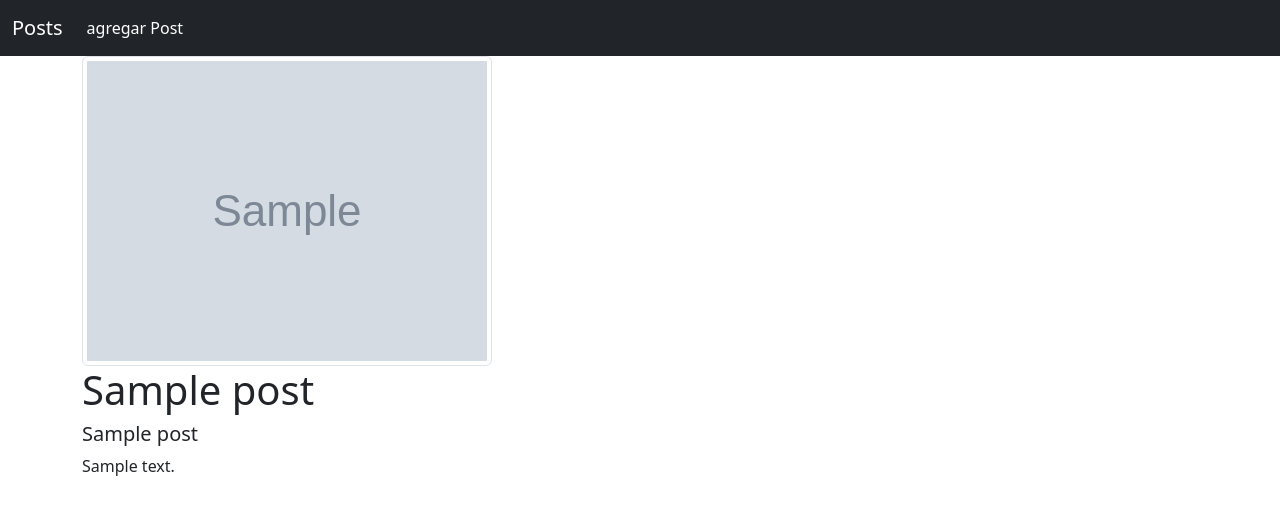
After one commit to cccBurns/BBlog, a Django app: page /post/00000000-0000-0000-0000-000000000001 in a window 1280 px wide. The commit adds this page. Shown: the top 515 px of the page. Run offline with Django 5.2, Linux system fonts and the light colour scheme; tables that the repository leaves empty hold one stand-in row (values such as "Sample post"); grey boxes marked "Sample" are stand-in pictures; some libraries are stand-ins or nearby versions.

Commit message:
viernes 13

```diff
--- a/base/settings.py
+++ b/base/settings.py
@@ -121,11 +121,15 @@ USE_TZ = True
 
 STATIC_URL = 'static/'
 
+MEDIA_URL = '/images/'
+
 STATICFILES_DIRS = [
     BASE_DIR / 'static'
 ]
 
 STATIC_ROOT = os.path.join(BASE_DIR, 'staticfiles')
+
+MEDIA_ROOT = os.path.join(BASE_DIR, 'static/images')
 
 # Default primary key field type
 # https://docs.djangoproject.com/en/5.1/ref/settings/#default-auto-field
--- a/base/urls.py
+++ b/base/urls.py
@@ -14,10 +14,11 @@ Including another URLconf
     1. Import the include() function: from django.urls import include, path
     2. Add a URL to urlpatterns:  path('blog/', include('blog.urls'))
 """
+from django.contrib import admin
+from django.urls import path, include
+
 from django.conf import settings
 from django.conf.urls.static import static
-from django.contrib import admin
-from django.urls import path, include
 
 urlpatterns = [
     path('admin/', admin.site.urls),
--- a/inicio/admin.py
+++ b/inicio/admin.py
@@ -1,7 +1,5 @@
 from django.contrib import admin
+from .models import Post
 
-# Register your models here.
-from django.contrib import admin
-from .models import Foto
 
-admin.site.register(Foto)
+admin.site.register(Post)
--- a/inicio/models.py
+++ b/inicio/models.py
@@ -1,10 +1,13 @@
 from django.db import models
+import uuid
 
-# Create your models here.
-class Foto(models.Model):
-    titulo = models.CharField(max_length=100)
-    imagen = models.ImageField(upload_to='fotos/')
-    descripcion = models.TextField(blank=True)
+
+class Post(models.Model):
+    titulo = models.CharField(max_length=200)
+    subtitulo = models.CharField(max_length=200, null=True, blank=True)
+    descripcion = models.TextField(null=True, blank=True)
+    imagen = models.ImageField(null=True, blank=True, default="")
+    id = models.UUIDField(default=uuid.uuid4, unique=True, primary_key=True, editable=False)
 
     def __str__(self):
         return self.titulo
--- /dev/null
+++ b/inicio/templates/inicio/post.html
@@ -0,0 +1,16 @@
+{% extends "main.html" %}
+
+<h1>Post page</h1>
+
+{% block content %}
+
+<div class="container">
+<img class="img-thumbnail" src="{{ post.imagen.url }}">
+
+<h1>{{post.titulo}}</h1>
+
+<h5>{{post.subtitulo}}</h5>
+
+<p>{{post.descripcion}}</p>
+</div>
+{% endblock  %}
--- a/inicio/urls.py
+++ b/inicio/urls.py
@@ -3,5 +3,6 @@ from . import views
 
 urlpatterns = [
     path('', views.index, name='index'),
-
+    path('post/<str:pk>', views.post, name="post"),
+    path('form_post/', views.formulario, name="formPost")
 ]
--- a/inicio/views.py
+++ b/inicio/views.py
@@ -1,6 +1,25 @@
+from django.shortcuts import render, redirect
+from .models import Post
+from .forms import PostForm
 
-from django.shortcuts import render
+def index(request):
+    posts = Post.objects.all()
+    context = {'posts':posts}
+    return render(request, 'inicio/index.html', context)
+
+def post(request, pk):
+    post = Post.objects.get(pk=pk)
+    context={'post':post}
+    return render(request, 'inicio/post.html',context)
+
+def formulario(request):
+    form = PostForm()
+    if request.method == 'POST':
+        form = PostForm(request.POST, request.FILES)
+        if form.is_valid():
+            form.save()
+            return redirect('index')
 
 
-def index(request):
-    return render(request, 'inicio/index.html')
+    context={'form':form}
+    return render(request, 'inicio/form_post.html', context)
--- a/templates/main.html
+++ b/templates/main.html
@@ -14,7 +14,7 @@
     {% block content %}
 
     {% endblock content %}
-<h1>hola a todos</h1>
+
 </body>
 <script src="{% static 'js/bootstrap.min.js' %}"></script>
 
--- a/templates/navbar.html
+++ b/templates/navbar.html
@@ -2,14 +2,14 @@
 
 <nav class="navbar navbar-expand-lg navbar-dark bg-dark">
     <div class="container-fluid">
-      <a class="navbar-brand" href="#">Posts</a>
+      <a class="navbar-brand" href=" {% url 'index' %} ">Posts</a>
       <button class="navbar-toggler" type="button" data-bs-toggle="collapse" data-bs-target="#navbarNav" aria-controls="navbarNav" aria-expanded="false" aria-label="Toggle navigation">
         <span class="navbar-toggler-icon"></span>
       </button>
       <div class="collapse navbar-collapse" id="navbarNav">
         <ul class="navbar-nav">
           <li class="nav-item">
-            <a class="nav-link active" aria-current="page" href="#">agregar Post</a>
+            <a class="nav-link active" aria-current="page" href="{% url 'formPost' %}">agregar Post</a>
           </li>
 
           </li>
```
Also changed, not shown: inicio/forms.py (added, +8 -0 lines), inicio/templates/inicio/form_post.html (added, +18 -0 lines), inicio/templates/inicio/index.html (+7 -25 lines), inicio/migrations/0002_post_delete_foto.py (added), 3 other files.
